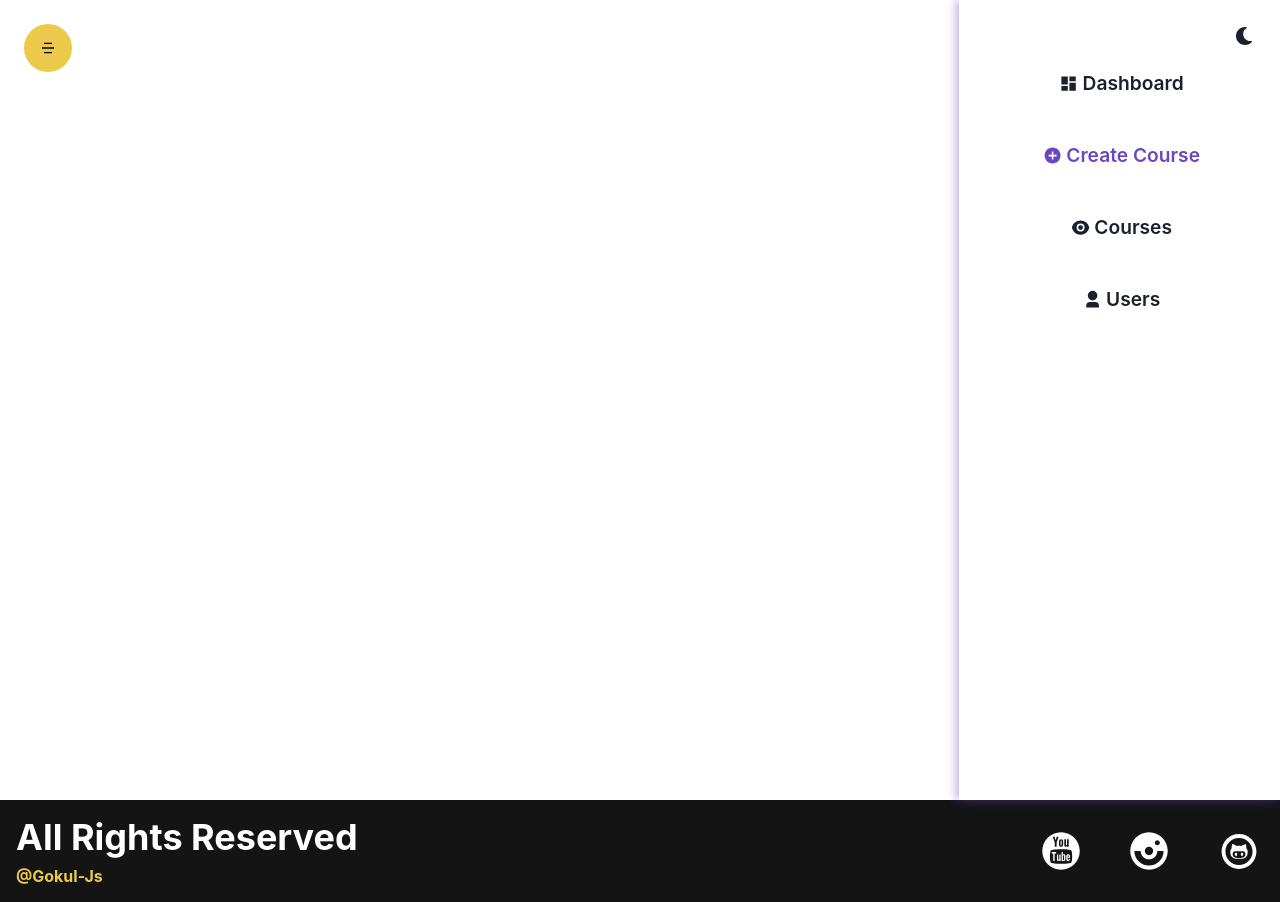
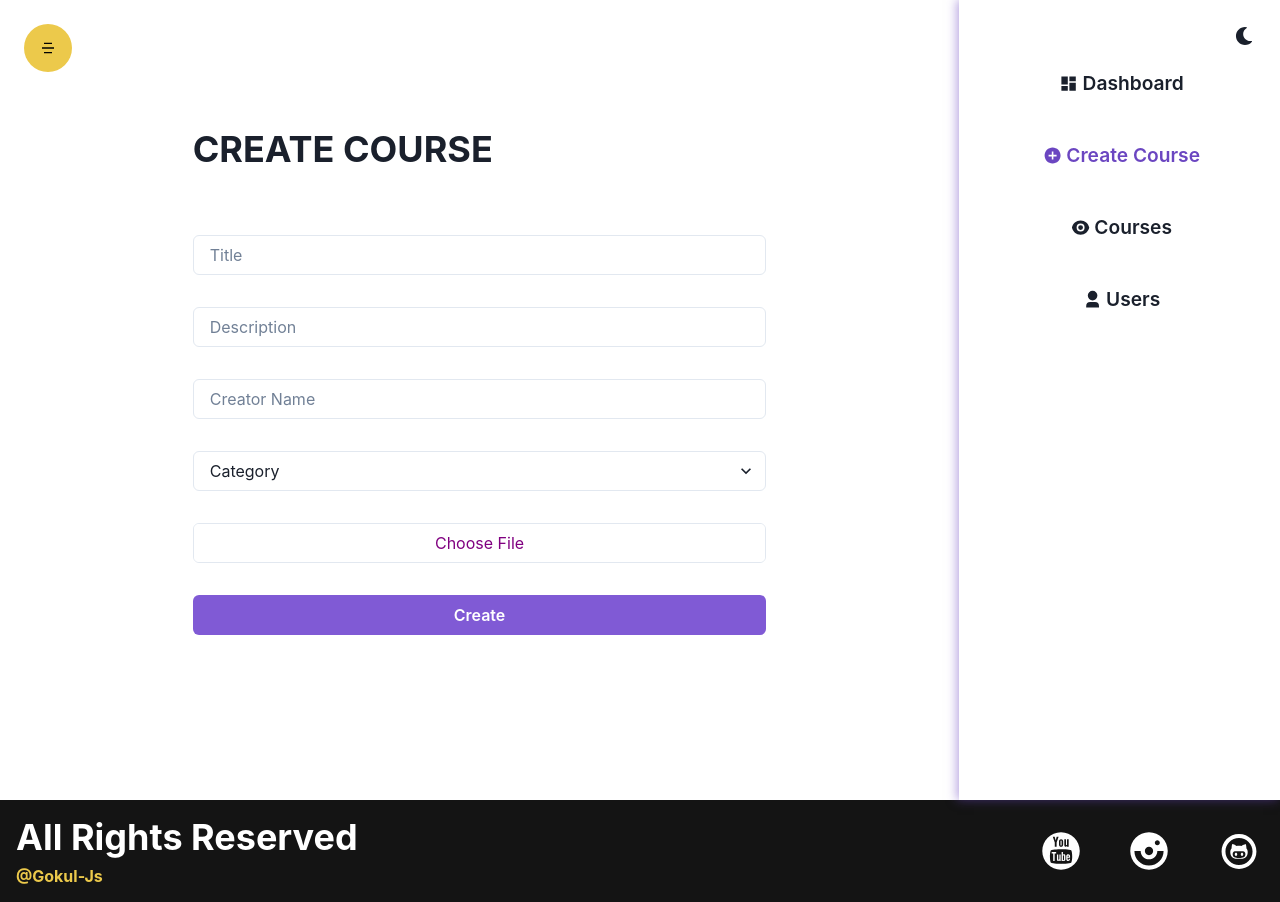
Before and after one commit to Gokul-Js/MyAcademy, a React (Create React App) app in the folder frontend/: page /admin/createcourse in a window 1280 px wide. Built offline with nearby package versions, Linux system fonts and the light colour scheme.

Commit message:
User_commit

```diff
--- a/frontend/src/components/Admin/CreateCourse/CreateCourse.jsx
+++ b/frontend/src/components/Admin/CreateCourse/CreateCourse.jsx
@@ -1,9 +1,43 @@
-import { Grid, Box } from '@chakra-ui/react'
-import React from 'react'
+import { Grid, Image, Container, Heading, VStack, Input, Select, Button } from '@chakra-ui/react'
+import React, { useState } from 'react'
 import cursor from '../../../assets/images/cursor.png'
+import { fileUploadCss } from '../../Auth/Register'
 import Sidebar from '../Sidebar'
 
 const CreateCourse = () => {
+
+  const [title, setTitle] = useState('')
+  const [description, setDescription] = useState('')
+  const [createdBy, setCreatedBy] = useState('')
+  const [category, setCategory] = useState('')
+  const [image, setImage] = useState('')
+  const [imagePrev, setImagePrev] = useState('')
+
+  const categories=[
+    "Web development",
+    "Artificial Intelligence",
+    "UI UX Design",
+    "Game Development",
+    "Machine Learning",
+    "Graphic Designing",
+    "Data Science",
+    "App Development",
+    "Learn SEO"
+   ]
+
+
+ const changeImageHandler = e =>{
+  const file = e.target.files[0]
+  const reader = new FileReader();
+
+  reader.readAsDataURL(file);
+
+  reader.onloadend = () => {
+      setImagePrev(reader.result)
+      setImage(file)
+  }
+}
+
   return (
     <Grid
     css={{
@@ -12,9 +46,69 @@
     minH={'100vh'}
     templateColumns={["1fr","5fr 1fr"]}
    >
+  <Container py="16">
+   <form>
+   <Heading textTransform={'uppercase'} children="Create Course" my="16" textAlign={['center', 'left']} />
+   <VStack m="auto" spacing={'8'}>
+    <Input
+      value={title}
+      onChange={(e)=>setTitle(e.target.value)}
+      placeholder="Title"
+      type={"text"}
+      focusBorderColor="purple.300"
+    />
 
- <Box >
- </Box>
+    <Input
+      value={description}
+      onChange={(e)=>setDescription(e.target.value)}
+      placeholder="Description"
+      type={"text"}
+      focusBorderColor="purple.300"
+    />
+
+   <Input
+      value={createdBy}
+      onChange={(e)=>setCreatedBy(e.target.value)}
+      placeholder="Creator Name"
+      type={"text"}
+      focusBorderColor="purple.300"
+    />
+
+    <Select
+      focusBorderColor="purple.300"
+      value={category}
+      onChange={e=> setCategory(e.target.value)}
+      >
+        <option value="">Category</option>
+        {categories.map(item=>(
+          <option key={item} value={item}>{item}</option>
+        ))}
+      </Select>
+
+      <Input
+          accept='image/*'
+          required
+          type={"file"}
+          focusBorderColor="purple.300"
+          css={{
+              "&::file-selector-button":{
+                ...fileUploadCss,
+                color: 'purple',
+              }
+          }}
+          onChange={changeImageHandler}
+      />
+      {imagePrev && (
+        <Image src={imagePrev} boxSize="64" objectFit={'contain'} />
+      )}
+
+      <Button w='full' colorScheme={'purple'} type='submit'>
+        Create
+      </Button>
+   </VStack>
+   </form>
+  </Container>
+
  <Sidebar />
    </Grid>
   )
--- a/frontend/src/components/Admin/Users/Users.jsx
+++ b/frontend/src/components/Admin/Users/Users.jsx
@@ -1,9 +1,29 @@
-import { Grid, Box } from '@chakra-ui/react'
+import { Grid, Box, Heading, TableContainer, Table, TableCaption, Thead, Tr, Th, Tbody, Td, HStack,Button } from '@chakra-ui/react'
 import React from 'react'
+import { RiDeleteBin7Fill } from 'react-icons/ri'
 import cursor from '../../../assets/images/cursor.png'
 import Sidebar from '../Sidebar'
 
 const Users = () => {
+
+ const users = [{
+  _id:"xxdx",
+  name:"John",
+  email:"abc@email.com",
+  role:"admin",
+  subscription:{
+    status:"active",
+  }
+ }]
+
+ const updateHandler =(userId)=>{
+    console.log(userId)
+ }
+
+ const deleteUserHandler =(userId)=>{
+  console.log(userId)
+}
+
   return (
     <Grid
     css={{
@@ -13,7 +33,37 @@
     templateColumns={["1fr","5fr 1fr"]}
    >
 
- <Box >
+ <Box p={['0','16']} overflowX='auto'>
+  <Heading
+       textTransform={'uppercase'}
+       children='All Users'
+       my='16'
+       textAlign={['center', 'left']}
+  />
+  <TableContainer w={['100vw','full']}>
+    <Table variant={'simple'} size='lg'>
+      <TableCaption>All avialble Users in the Database</TableCaption>
+      <Thead>
+        <Tr>
+          <Th>Id</Th>
+          <Th>Name</Th>
+          <Th>Email</Th>
+          <Th>Role</Th>
+          <Th>Subscription</Th>
+          <Th isNumeric>Action</Th>
+        </Tr>
+      </Thead>
+
+      <Tbody>
+        {
+          users.map(item=>(
+           <Row updateHandler={updateHandler} deleteUserHandler={deleteUserHandler} key={item._id}item={item} />
+          ))
+        }
+
+      </Tbody>
+    </Table>
+  </TableContainer>
  </Box>
  <Sidebar />
    </Grid>
@@ -21,3 +71,23 @@
 }
 
 export default Users
+
+function Row({item, updateHandler, deleteUserHandler}){
+  return (
+    <Tr>
+      <Td>#{item._id}</Td>
+      <Td>{item.name}</Td>
+      <Td>{item.email}</Td>
+      <Td>{item.role}</Td>
+      <Td>{item.subscription.status === 'active' ? 'Active' :'Not Active'}</Td>
+      <Td isNumeric>
+        <HStack justifyContent={'flex-end'}>
+          <Button onClick={()=> updateHandler(item._id)} variant={'outline'} color='purple.500'>Change Role</Button>
+          <Button onClick={()=> deleteUserHandler(item._id)} color='purple.600'>
+            <RiDeleteBin7Fill />
+          </Button>
+        </HStack>
+      </Td>
+    </Tr>
+  )
+}
```
